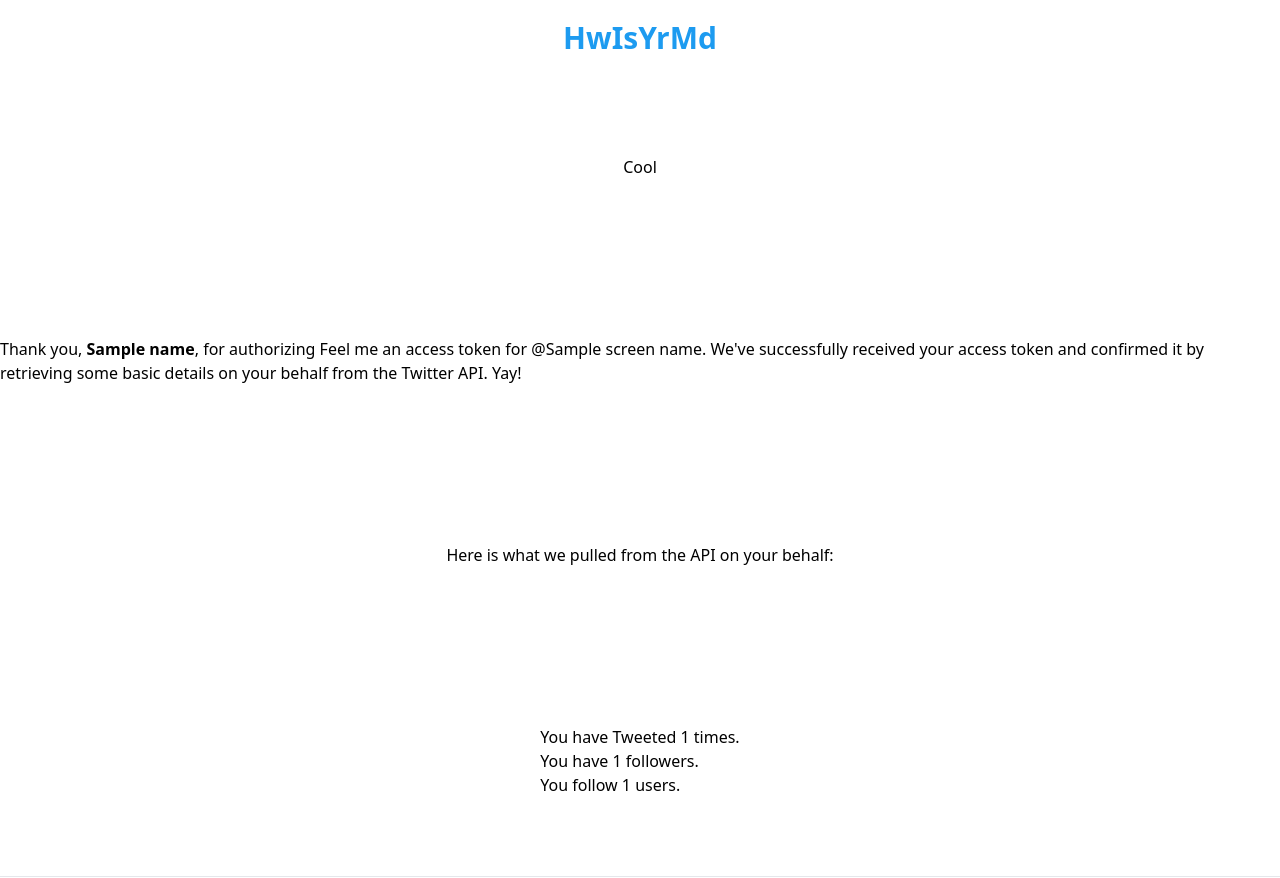
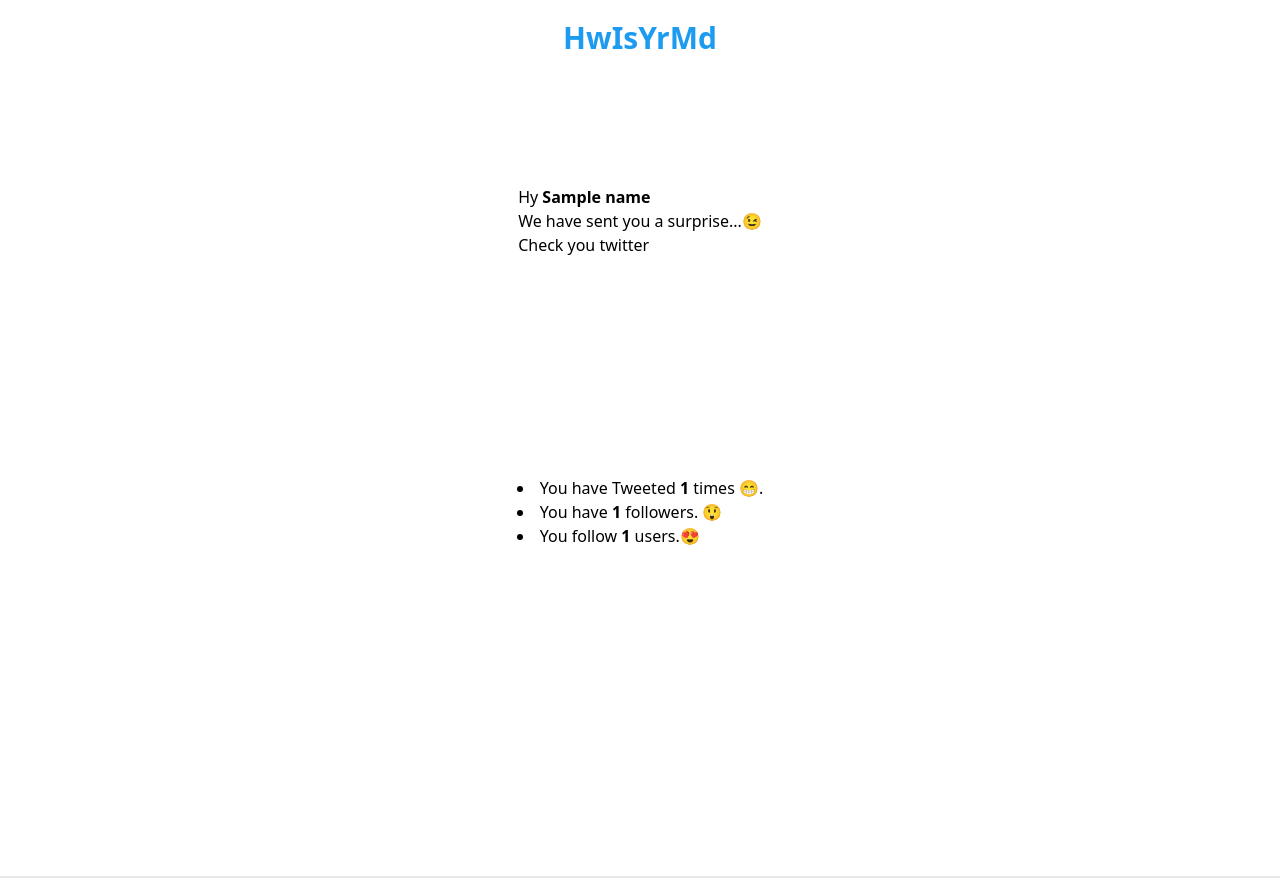
Before and after one commit to 5P34R/nullified, a Flask app: template templates/callback-success.html in a window 1280 px wide. Run offline with Flask 2, Linux system fonts and the light colour scheme; the template is opened without the code that fills it: most values are stand-ins (such as "Sample title", 1, 10 or a date in 2020); some libraries are stand-ins or nearby versions.

Commit message:
changing ui

```diff
--- a/templates/callback-success.html
+++ b/templates/callback-success.html
@@ -3,16 +3,18 @@
 {% block containercontent %}
 <div class="container mx-auto">
     <div class="grid h-screen place-items-center">
-        <h2>Cool</h2>
-        <p>Thank you, <strong>{{ name }}</strong>, for authorizing Feel me an access token for <a href="https://twitter.com/{{ screen_name }}">@{{
-                screen_name }}</a>. We've successfully received your access token and confirmed it by retrieving some basic details
-            on your behalf from the Twitter API. Yay!</p>
-        <p>Here is what we pulled from the API on your behalf:</p>
-        <ul>
-            <li>You have Tweeted <span class="label label-success">{{ statuses_count }}</span> times.</li>
-            <li>You have <span class="label label-success">{{ followers_count }}</span> followers.</li>
-            <li>You follow <span class="label label-success">{{ friends_count }}</span> users.</li>
-        </ul>
+      <div class="flex flex-col justify-center">
+        <p>Hy <strong>{{ name }}</strong></p>
+        <h3>We have sent you a surprise...😉</h3>
+        <h3>Check you twitter</h3>
+      </div>
+        <div>
+            <li>You have Tweeted <span class="font-bold">{{ statuses_count }}</span> times 😁.</li>
+            <li>You have <span class="font-bold">{{ followers_count }}</span> followers. 😲</li>
+            <li>You follow <span class="font-bold">{{ friends_count }}</span> users.😍</li>
+        </div>
+        <div></div>
         </div>
 </div>
+		<hr>
 {% endblock %}
```
Also changed, not shown: templates/start.html (+6 -5 lines).
